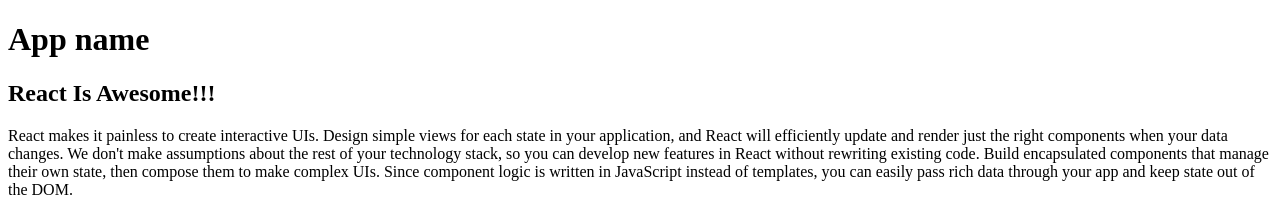
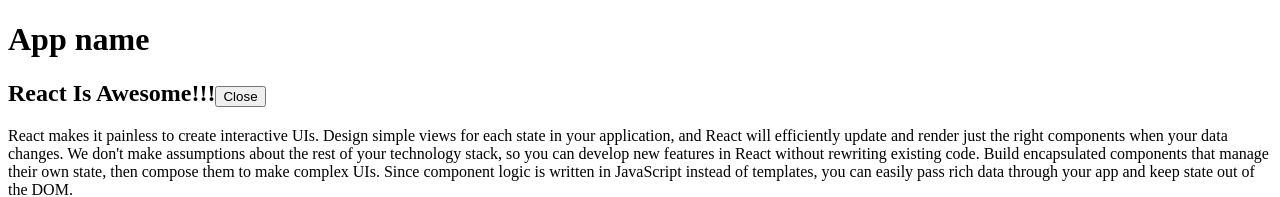
Before and after one commit to igarkhipenko/reactLearnJavascriptRu, a React (Create React App) app: page / in a window 1280 px wide. Shown: the top 197 px of the page. Built offline with nearby package versions, Linux system fonts and the light colour scheme.

Commit message:
interactivity, state of components

```diff
--- a/src/components/Article.jsx
+++ b/src/components/Article.jsx
@@ -1,18 +1,34 @@
-import React from 'react'
+import React, { Component } from 'react'
 
-function Article(props) {
-	const { article } = props
-	const body = <section>{article.text}</section>
+class Article extends Component {
+	state = {
+		isOpen: true
+	}
 
-	console.log('---', props)
+	handleClick = () => {
+		console.log('clicked')
+		this.setState({
+			isOpen: !this.state.isOpen
+		})
+	}
 
+	render() {
+		const { article } = this.props
+		const body = this.state.isOpen && <section>{article.text}</section>
+		console.log('props', this.props)
 		return (
 			<div>
-        	<h2>{article.title}</h2>
+				<h2>
+					{article.title}
+					<button onClick={this.handleClick}>
+						{this.state.isOpen ? 'Close' : 'Open'}
+					</button>
+				</h2>
 				{body}
 				<h3>creation date: {(new Date(article.date)).toDateString()}</h3>
 			</div>
 		)
 	}
+}
 
 export default Article
```
Lines whose indentation alone changed are shown as unchanged.
